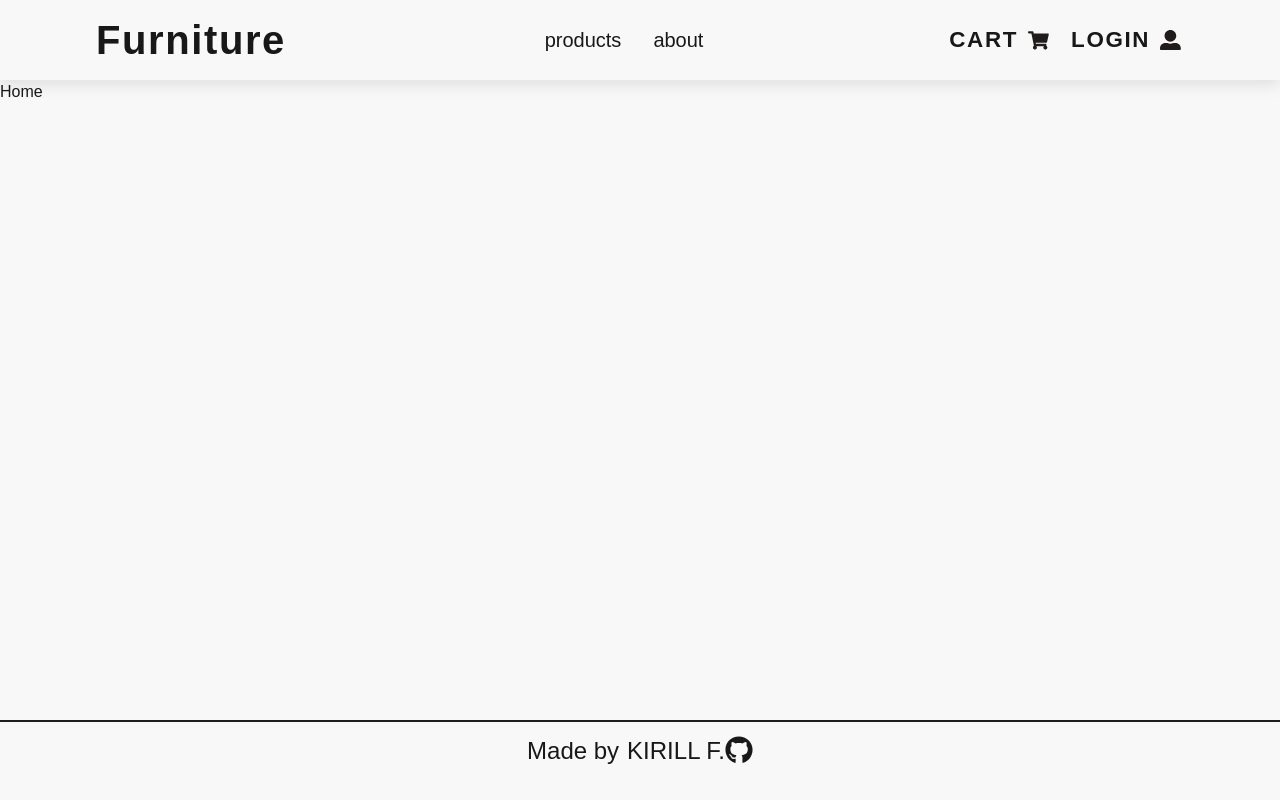
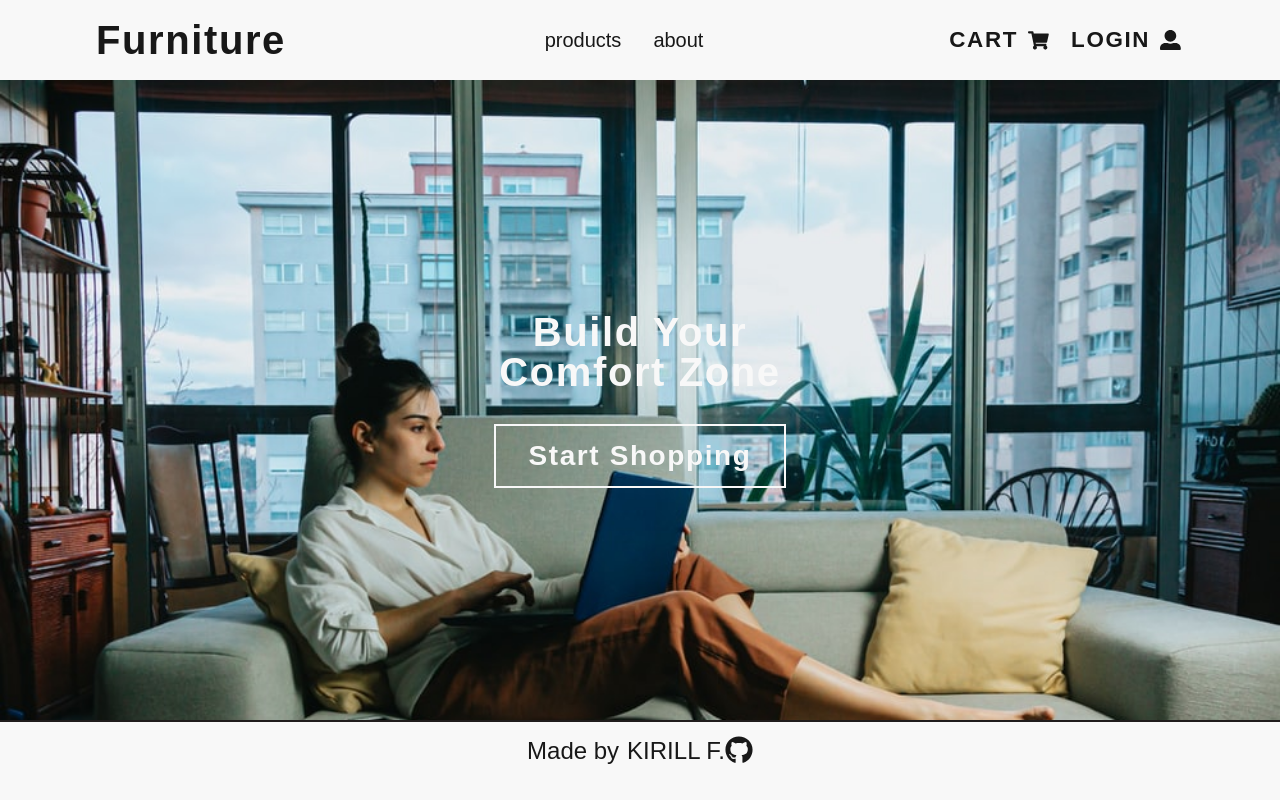
Before and after one commit to kirillmihalych/furniture-store, a React (Create React App) app: page / in a window 1280 px wide. Built offline with nearby package versions, Linux system fonts and the light colour scheme.

Commit message:
home, error and about pages

```diff
--- a/src/components/Navbar.js
+++ b/src/components/Navbar.js
@@ -13,7 +13,10 @@ const Navbar = () => {
     <Wrapper>
       <nav>
         <div className='nav-title'>
-          <h2>furniture</h2>
+          <h2>
+            <Link to='/'>furniture</Link>
+          </h2>
+
           <button
             className='toggle-btn'
             onClick={() => {
@@ -45,6 +48,9 @@ const Wrapper = styled.div`
   justify-content: center;
   align-items: center;
   box-shadow: var(--shadow);
+  a {
+    color: var(--noxExactlyBlack);
+  }
   .toggle-btn {
     cursor: pointer;
     background: none;
--- a/src/components/Sidebar.js
+++ b/src/components/Sidebar.js
@@ -24,7 +24,7 @@ const Sidebar = () => {
         <div className='sidebar-links'>
           {links.map(({ id, url, name }) => {
             return (
-              <Link to={url} key={id}>
+              <Link to={url} key={id} onClick={() => dispatch(closeSidebar())}>
                 {name}
               </Link>
             )
@@ -48,12 +48,13 @@ const Wrapper = styled.div`
     justify-content: center;
     align-items: center;
     flex-direction: column;
-    transform: translateY(-100%);
+    transform: translate(-100%);
     transition: var(--transition);
+    z-index: -1;
   }
   .show-sidebar {
-    transition: var(--transition);
-    transform: translateY(0);
+    z-index: 999;
+    transform: translate(0);
   }
   .sidebar-btn {
     position: fixed;
@@ -62,6 +63,11 @@ const Wrapper = styled.div`
     font-size: 1.5rem;
     background: transparent;
     border: none;
+  }
+  .sidebar-btn:hover {
+    cursor: pointer;
+    transition: var(--transition);
+    color: var(--darkGrey);
   }
   .sidebar-links {
     margin-top: 3rem;
--- a/src/index.css
+++ b/src/index.css
@@ -19,7 +19,7 @@ Variables
   --notExactlyBlack: #201c1c;
 
   /* properties */
-  --transition: all 0.15 linear;
+  --transition: all 0.15s linear;
   --spacing: 0.1rem;
   --radius: 0.75rem;
   --shadow: 0 5px 15px rgba(0, 0, 0, 0.1);
@@ -115,9 +115,13 @@ p {
 .section-center {
   width: var(--min-width);
   max-width: var(--max-width);
-  margin: 5rem auto;
+  margin: 0 auto;
 }
 
 .center {
   min-height: calc(100vh - 10rem);
 }
+
+/* .back-image {
+  background-image: url('./assets/img.jpg');
+} */
--- a/src/pages/About.js
+++ b/src/pages/About.js
@@ -1,5 +1,60 @@
+import styled from 'styled-components'
+import это_мне_надо2 from '../assets/это_мне_надо2.jpg'
+import { Link } from 'react-router-dom'
+
 const About = () => {
-  return <div>About</div>
+  return (
+    <Wrapper>
+      <div className='flex-wrapper center section-center'>
+        <img src={это_мне_надо2} alt='img-about' />
+        <p>
+          Lorem, ipsum dolor sit amet consectetur adipisicing elit. Animi
+          aperiam aliquam laboriosam doloremque quaerat amet eaque laudantium,
+          dolorum non architecto blanditiis eligendi pariatur harum repudiandae
+          eius! Quod doloremque nesciunt similique!
+        </p>
+        <h3>
+          <Link to='products'>start shopping</Link>
+        </h3>
+      </div>
+    </Wrapper>
+  )
 }
 
+const Wrapper = styled.div`
+  .flex-wrapper {
+    display: flex;
+    justify-content: center;
+    align-items: center;
+    flex-direction: column;
+  }
+  img {
+    width: 75%;
+    height: 75%;
+    object-fit: cover;
+    border: 5px solid var(--denim);
+    border-radius: 10px;
+  }
+  p {
+    letter-spacing: var(--spacing);
+    margin-top: 1rem;
+    text-align: center;
+  }
+  h3 {
+    border: 2px solid var(--notExactlyBlack);
+    margin-top: 2rem;
+    padding: 1rem 2rem;
+  }
+  a {
+    color: var(--notExactlyBlack);
+  }
+  h3:hover {
+    background-color: var(--notExactlyBlack);
+    transition: var(--transition);
+    a {
+      color: var(--notExactlyWhite);
+    }
+  }
+`
+
 export default About
--- a/src/pages/Error.js
+++ b/src/pages/Error.js
@@ -1,5 +1,46 @@
+import styled from 'styled-components'
+import { Link } from 'react-router-dom'
+
 const Error = () => {
-  return <div>Error</div>
+  return (
+    <Wrapper className='center'>
+      <div>
+        <h2>Error</h2>
+        <p>this page does not exist</p>
+        <Link to='/'>back home</Link>
+      </div>
+    </Wrapper>
+  )
 }
 
+const Wrapper = styled.div`
+  display: flex;
+  align-items: center;
+  justify-content: center;
+  div {
+    display: flex;
+    align-items: center;
+    justify-content: center;
+    flex-direction: column;
+  }
+  h2 {
+    text-transform: uppercase;
+  }
+  p {
+    margin-top: 1rem;
+  }
+  a {
+    background: var(--notExactlyBlack);
+    padding: 0.5rem 1rem;
+    color: var(--notExactlyWhite);
+    border: 2px solid transparent;
+  }
+  a:hover {
+    transition: var(--transition);
+    color: var(--notExactlyBlack);
+    background: var(--notExactlyWhite);
+    border: 2px solid var(--notExactlyBlack);
+  }
+`
+
 export default Error
--- a/src/pages/Home.js
+++ b/src/pages/Home.js
@@ -1,5 +1,58 @@
+import styled from 'styled-components'
+import img from '../assets/img.jpg'
+import { Link } from 'react-router-dom'
+
 const Home = () => {
-  return <div>Home</div>
+  return (
+    <Wrapper>
+      <div
+        className='center'
+        style={{
+          backgroundImage: `url(${img})`,
+          backgroundRepeat: 'no-repeat cover',
+          backgroundSize: 'cover',
+          width: '100%',
+        }}
+      >
+        <h2>
+          Build your
+          <br /> comfort zone
+        </h2>
+        <h3>
+          <Link to='products'>start shopping</Link>
+        </h3>
+      </div>
+    </Wrapper>
+  )
 }
 
+const Wrapper = styled.div`
+  div {
+    display: flex;
+    justify-content: center;
+    align-items: center;
+    flex-direction: column;
+  }
+  a {
+    color: var(--notExactlyWhite);
+  }
+  h2 {
+    text-align: center;
+    color: var(--notExactlyWhite);
+  }
+  h3 {
+    border: 2px solid var(--notExactlyWhite);
+    margin-top: 2rem;
+    padding: 1rem 2rem;
+  }
+  h3:hover {
+    cursor: pointer;
+    background: black;
+    transition: var(--transition);
+  }
+  img {
+    object-fit: cover;
+  }
+`
+
 export default Home
```
Also changed, not shown: src/assets/img.jpg (added), src/assets/это_мне_надо2.jpg (added).
